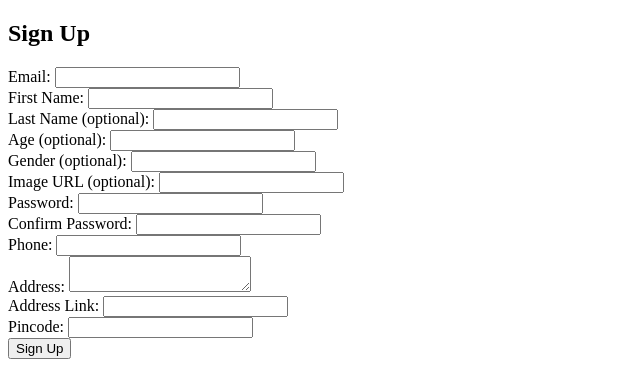
After one commit to AddagallaSaiTharun/Household-Services, a Flask app: page /signup in a window 1280 px wide. The commit adds this page. Shown: the top 370 px of the page, without its empty margins (0-640 px from the left). Run offline with Flask 3, Linux system fonts and the light colour scheme.

Commit message:
implemented user login and signup

```diff
--- a/application/controller/controllers.py
+++ b/application/controller/controllers.py
@@ -1,14 +1,22 @@
 from flask import current_app as app
-from flask import Flask, render_template, url_for, redirect
-from application.data.database import db
+from flask import render_template, url_for, redirect, session, flash, request
 from authlib.integrations.flask_client import OAuth
 from application.config import oAuth_cred
+from application.data.models import Users
+from flask_bcrypt import Bcrypt
+from datetime import timedelta
+from application.data.database import db
 
 
 oauth  = OAuth(app)
+bcrypt = Bcrypt(app)
+app.permanent_session_lifetime = timedelta(minutes=30)
+
 @app.route('/')
 def index():
-    return render_template('index.html')
+    if 'username' not in session:
+        return redirect(url_for('login'))
+    return render_template('index.html', username = session['username'])
 
 @app.route('/google/')
 def google():
@@ -31,5 +39,76 @@ def google():
 def google_auth():
     token = oauth.google.authorize_access_token()
     user = token.get('userinfo')
+    session['username'] = user['name']
     print(user)
     return redirect('/')
+
+
+@app.route('/signup', methods=['GET', 'POST'])
+def signup():
+    if request.method == 'POST':
+        email = request.form['email']
+        first_name = request.form['first_name']
+        last_name = request.form.get('last_name')  # Optional field
+        age = request.form.get('age')
+        gender = request.form.get('gender')
+        user_image_url = request.form.get('user_image_url')  # Optional field
+        password = request.form['password']
+        confirm_password = request.form['confirm_password']
+        phone = request.form['phone']
+        address = request.form['address']
+        address_link = request.form['address_link']
+        pincode = request.form['pincode']
+
+        # Validation: Check if username or phone already exists
+        if Users.query.filter_by(email=email).first():
+            flash('Usersname already exists. Please choose another.', 'danger')
+        elif Users.query.filter_by(phone=phone).first():
+            flash('Phone number already exists. Please choose another.', 'danger')
+        elif password != confirm_password:
+            flash('Passwords do not match. Please try again.', 'danger')
+        else:
+            # Hash the password before storing it
+            hashed_password = bcrypt.generate_password_hash(password).decode('utf-8')
+
+            # Create a new user instance
+            new_user = Users(
+                email=email,
+                first_name=first_name,
+                last_name=last_name,
+                age=age,
+                gender=gender,
+                user_image_url=user_image_url,
+                password=hashed_password,
+                phone=phone,
+                address=address,
+                address_link=address_link,
+                pincode=pincode
+            )
+            db.session.add(new_user)
+            db.session.commit()
+
+            flash('Signup successful! Please login.', 'success')
+            return redirect(url_for('login'))
+    return render_template('signup.html')
+
+@app.route('/login', methods=['GET', 'POST'])
+def login():
+    if request.method == 'POST':
+        email = request.form['email']
+        password = request.form['password']
+        user = Users.query.filter_by(email = email).first()
+        if user and bcrypt.check_password_hash(user.password, password):
+            session.permanent = True
+            session['username'] = user.first_name+user.last_name
+            flash('Login successful!', 'success')
+            return redirect(url_for('index'))
+        else:
+            flash('Invalid credentials. Please try again.', 'danger')
+    return render_template('login.html')
+
+@app.route('/logout')
+def logout():
+    session.pop('username', None)
+    flash('You have been logged out.', 'success')
+    return redirect(url_for('login'))
--- a/main.py
+++ b/main.py
@@ -25,6 +25,8 @@ def create_app():
     db.init_app(flask_app)
     flask_api = Api(flask_app)
     flask_app.app_context().push()
+    from application.data.models import ServiceRequests,Services,Professionals,Users
+    db.create_all()
     CORS(flask_app, resources={r"/*" : {"origins" : "http://localhost:5000", "allow_headers" : "Access-Control-Allow-Origin"}})
 
     # flask_celery = workers.celery
--- a/requirements.txt
+++ b/requirements.txt
@@ -13,3 +13,4 @@ Flask-Cors
 flask_restful
 Authlib
 requests
+flask-bcrypt
--- /dev/null
+++ b/templates/signup.html
@@ -0,0 +1,86 @@
+<!DOCTYPE html>
+<html lang="en">
+  <head>
+    <meta charset="UTF-8" />
+    <meta name="viewport" content="width=device-width, initial-scale=1.0" />
+    <title>Sign Up</title>
+  </head>
+  <body>
+    <h2>Sign Up</h2>
+
+    <!-- Display any flash messages -->
+    {% with messages = get_flashed_messages(with_categories=true) %}
+        {% if messages %}
+            <ul>
+                {% for category, message in messages %}
+                    <li class="{{ category }}">{{ message }}</li>
+                {% endfor %}
+            </ul>
+        {% endif %}
+    {% endwith %}
+
+    <form method="POST">
+        <label for="email">Email:</label>
+        <input type="email" name="email" id="email" required>
+        <br>
+
+        <label for="first_name">First Name:</label>
+        <input type="text" name="first_name" id="first_name" required>
+        <br>
+
+        <label for="last_name">Last Name (optional):</label>
+        <input type="text" name="last_name" id="last_name">
+        <br>
+
+        <label for="age">Age (optional):</label>
+        <input type="number" name="age" id="age">
+        <br>
+
+        <label for="gender">Gender (optional):</label>
+        <input type="text" name="gender" id="gender">
+        <br>
+
+        <label for="user_image_url">Image URL (optional):</label>
+        <input type="url" name="user_image_url" id="user_image_url">
+        <br>
+
+        <label for="password">Password:</label>
+        <input type="password" name="password" id="password" required>
+        <br>
+
+        <label for="confirm_password">Confirm Password:</label>
+        <input type="password" name="confirm_password" id="confirm_password" required>
+        <br>
+
+        <label for="phone">Phone:</label>
+        <input type="tel" name="phone" id="phone" pattern="[0-9]{10}" required>
+        <br>
+
+        <label for="address">Address:</label>
+        <textarea name="address" id="address" ></textarea>
+        <br>
+
+        <label for="address_link">Address Link:</label>
+        <input type="url" name="address_link" id="address_link">
+        <br>
+
+        <label for="pincode">Pincode:</label>
+        <input type="number" name="pincode" id="pincode">
+        <br>
+
+        <input type="submit" value="Sign Up">
+    </form>
+    <br />
+    <p align="center">
+      <a href="google/">
+        <img
+          id="google"
+          src="https://img.shields.io/badge/Google-Connect-brightgreen?style=for-the-badge&labelColor=black&logo=google"
+          alt="Google"
+        />
+        <br />
+      </a>
+    </p>
+    <a href="{{ url_for('login') }}">Already have an account? Login here</a>
+  </body>
+</html>
```
Also changed, not shown: application/data/models.py (+50 -55 lines), templates/index.html (+10 -13 lines), templates/login.html (added, +44 -0 lines), application/config.py (line endings or trailing spaces), db_directory/fixupcrew.db, 1 other file.
